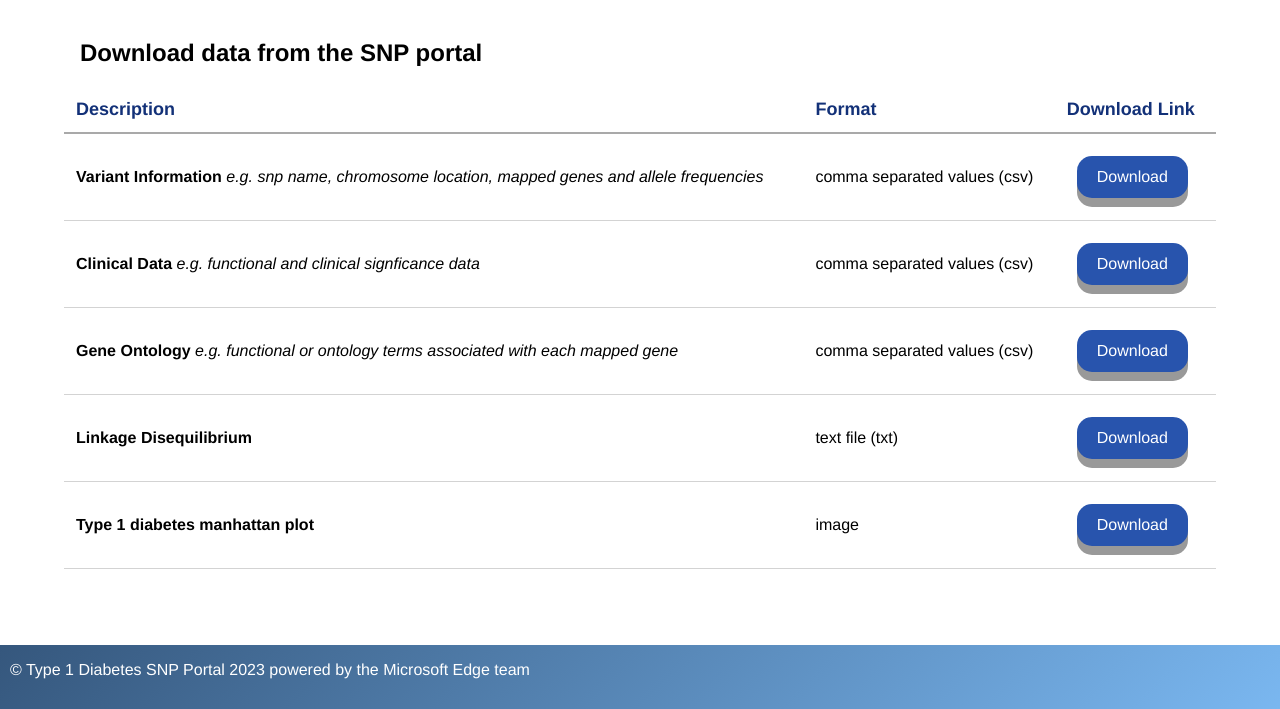
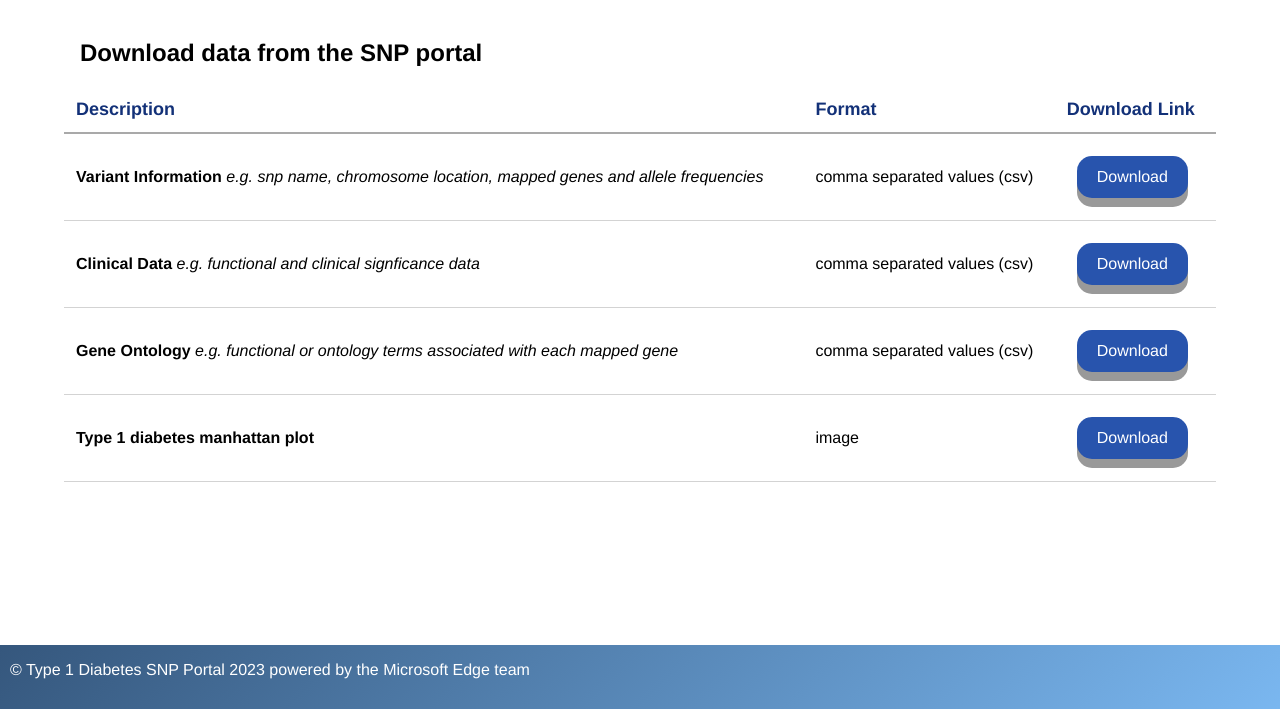
Before and after one commit to fraseralex96/T1-Diabetes-SNP-Portal, a Flask app: page /download/ in a window 1280 px wide. Shown: the part 91-800 px from the top of the page. Run offline with Flask 3, Linux system fonts and the light colour scheme; parts of the project's set-up code (start-up, migrations or seed data) failed here and were passed over.

Commit message:
Update download.html

```diff
--- a/final_website/templates/download.html
+++ b/final_website/templates/download.html
@@ -49,11 +49,6 @@
 					<td><a href="/download/gt.tsv" class="button">Download</a></td>
 				</tr>
 
-				<tr>
-					<td><b>Linkage Disequilibrium</b></td>
-					<td>text file (txt)</td>
-					<td><a href="#" class="button">Download</a></td>
-				</tr>
 
 				<tr>
 					<td><b>Type 1 diabetes manhattan plot</b></td>
```
